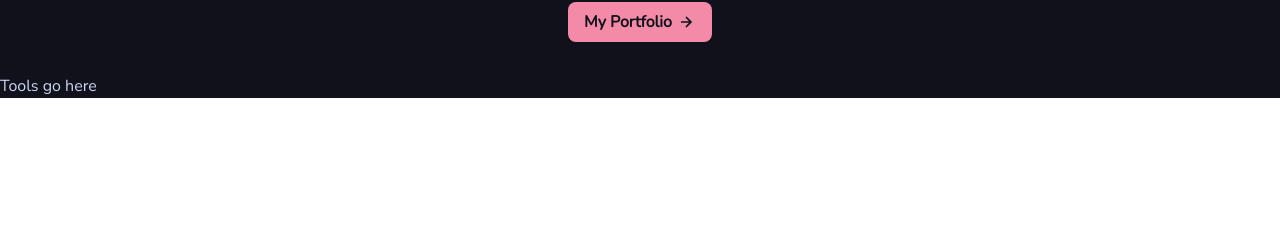
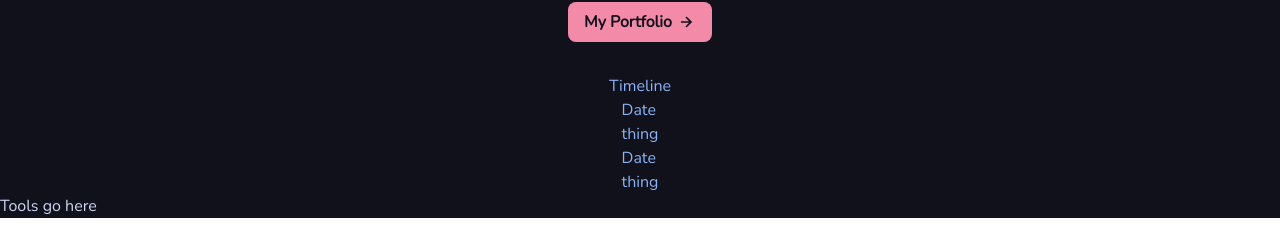
Before and after one commit to originlimit/originlimit, a React (Create React App) app: page / in a window 1280 px wide. Shown: the part 482-726 px from the top of the page. Built offline with nearby package versions, Linux system fonts and the light colour scheme.

Commit message:
added timeline to app and testing structure of timeline

```diff
--- a/src/App.js
+++ b/src/App.js
@@ -5,6 +5,7 @@ import Separator from './components/Separator';
 import AboutMe from './components/AboutMe';
 import Profile from './components/Profile';
 import Tools from './components/Tools';
+import Timeline from './components/Timeline';
 
 function App() {
   return (
@@ -14,6 +15,7 @@ function App() {
       <SplineFrame />
       <Profile />
       <AboutMe />
+      <Timeline />
       <Tools />
     </div>
   );
--- a/src/components/Timeline.js
+++ b/src/components/Timeline.js
@@ -2,7 +2,17 @@ import React from 'react'
 
 const Timeline = () => {
   return (
-    <div>Timeline</div>
+    <div className='flex flex-col justify-center items-center text-blue'>
+      <h2>Timeline</h2>
+      <div>
+        <h4>Date</h4>
+        <p>thing</p>
+      </div>
+      <div>
+        <h4>Date</h4>
+        <p>thing</p>
+      </div>
+    </div>
   )
 }
 
```
